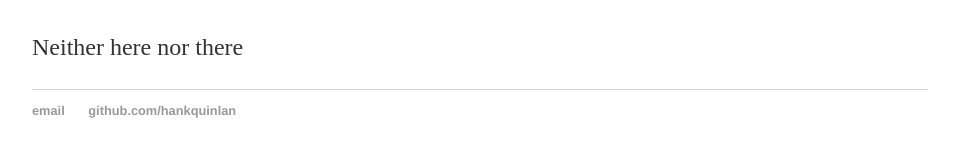
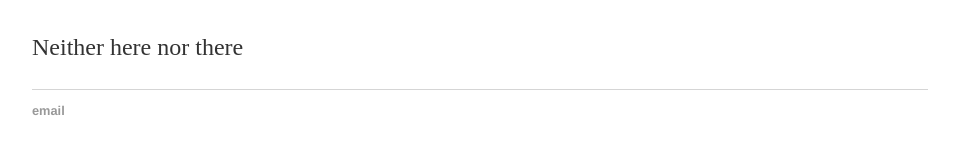
Before and after one commit to timothyjj/timothyjj.github.io, a Jekyll site: the page built from index.html, in a window 1280 px wide. Shown: the part 166-323 px from the top of the page, without its empty margins (160-1119 px from the left). Built offline with Jekyll 4.4.1, drawn with Linux system fonts in a browser that asks for light colours.

Commit message:
Update default.html

```diff
--- a/_layouts/default.html
+++ b/_layouts/default.html
@@ -21,7 +21,6 @@
 			<footer>
 	    		<ul>
 	        		<li><a href="#">email</a></li>
-	        		<li><a href="#">github.com/hankquinlan</a></li>
 				</ul>
 			</footer>
 		</body>
```
